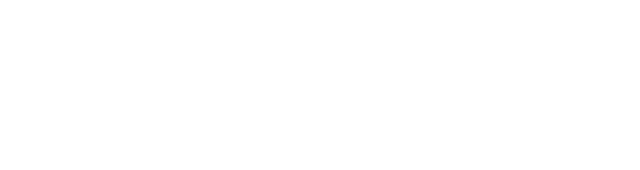
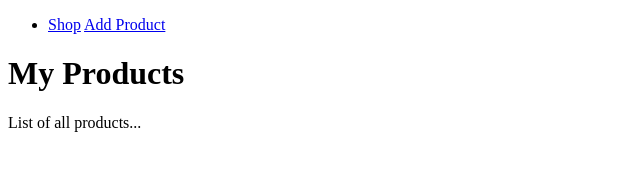
Before and after one commit to LiamJDesmond84/NodeJS-Express-App, a website: page views/shop.html in a window 1280 px wide. Shown: the whole page, without its empty margins (0-640 px from the left). Drawn offline with Linux system fonts and the light colour scheme.

Commit message:
Creating view files

```diff
--- a/views/shop.html
+++ b/views/shop.html
@@ -0,0 +1,25 @@
+<!DOCTYPE html>
+<html lang="en">
+<head>
+    <meta charset="UTF-8">
+    <meta name="viewport" content="width=device-width, initial-scale=1.0">
+    <title>Add Product</title>
+</head>
+<body>
+    <header>
+        <nav>
+            <ul>
+                <li>
+                    <a href="/">Shop</a>
+                    <a href="/add-product">Add Product</a>
+                </li>
+            </ul>
+        </nav>
+    </header>
+
+    <main>
+        <h1>My Products</h1>
+        <p>List of all products...</p>
+    </main>
+</body>
+</html>
```
Also changed, not shown: views/add-product.html (+1 -1 lines).
